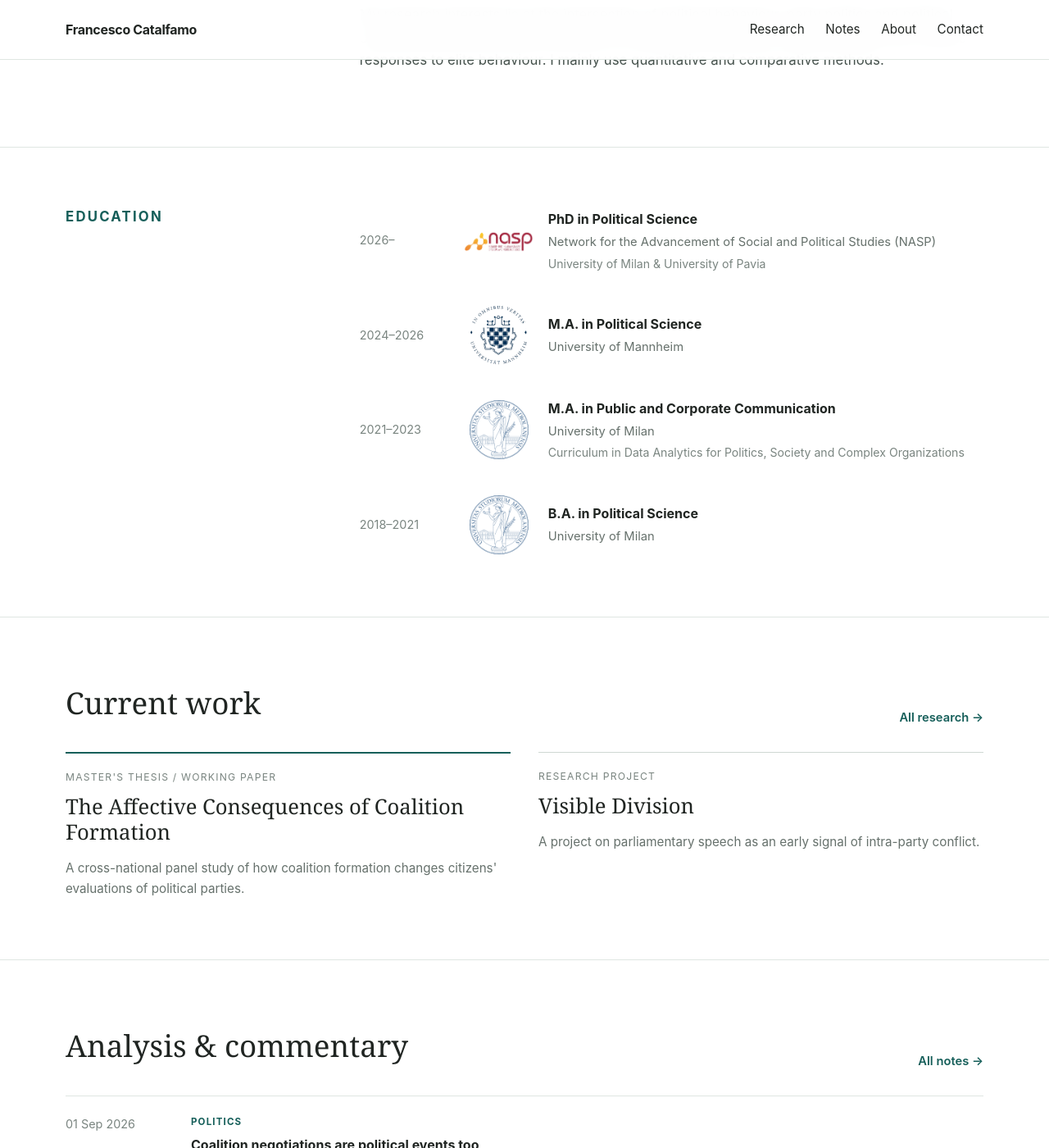
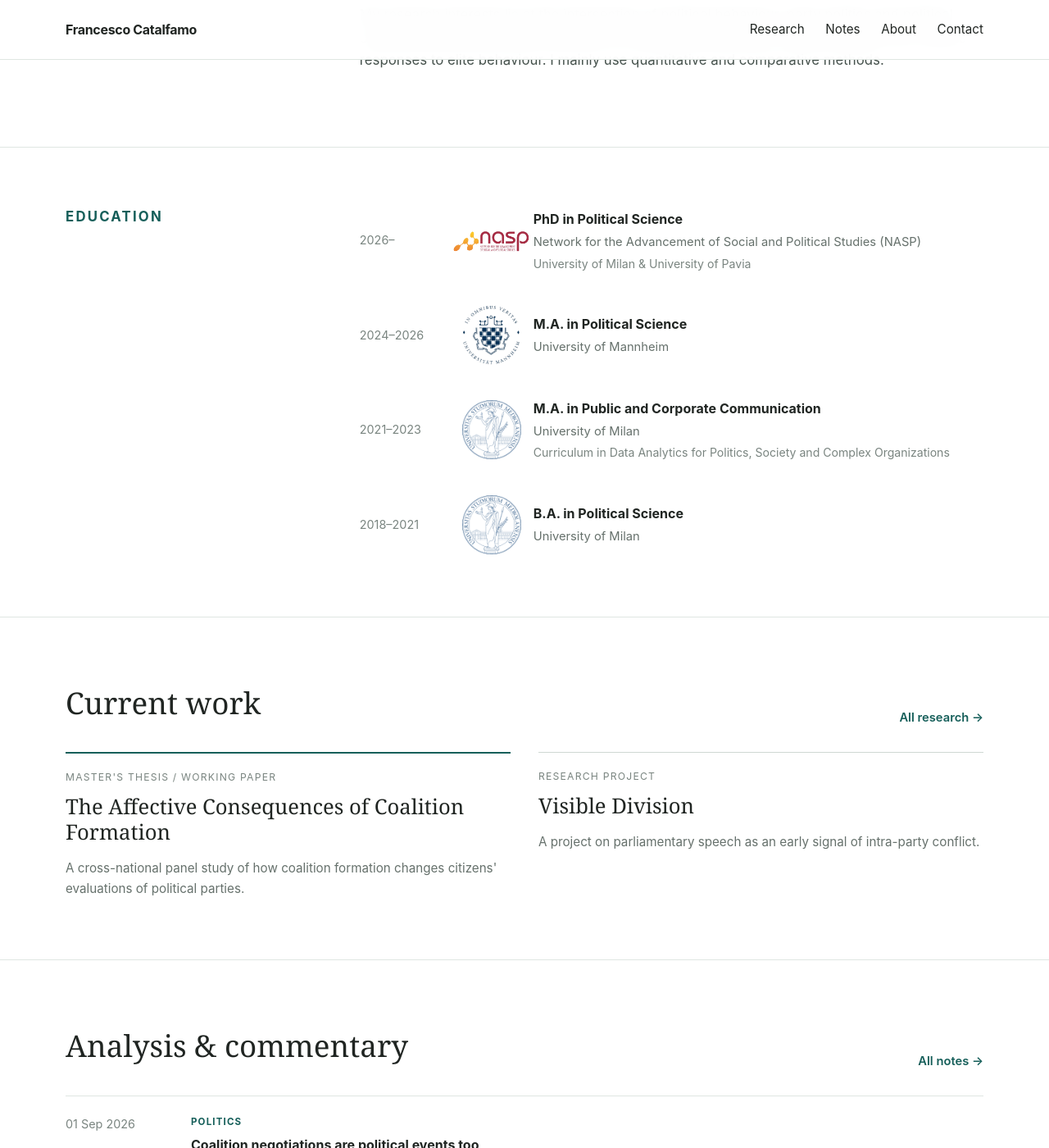
Before and after one commit to FCatalfamo/FCatalfamo.github.io, a Jekyll site: the page built from index.html, in a window 1280 px wide and 1400 px high, scrolled down 853 px. Shown: the whole window at 82% size. Built offline with Jekyll 4.4.1, drawn with Linux system fonts in a browser that asks for light colours.

Commit message:
Update index.html

```diff
--- a/index.html
+++ b/index.html
@@ -22,7 +22,6 @@
 
     <title>Francesco Catalfamo</title>
 
-
     <style>
 
         :root {
@@ -41,16 +40,13 @@
 
         }
 
-
         * {
             box-sizing: border-box;
         }
 
-
         html {
             scroll-behavior: smooth;
         }
-
 
         body {
 
@@ -73,45 +69,35 @@
 
         }
 
-
         a {
             color: inherit;
             text-decoration: none;
         }
 
-
         a:hover {
             color: var(--petrol);
         }
-
 
         img {
             display: block;
             max-width: 100%;
         }
 
-
         .container {
 
             width: min(var(--max-width), 90%);
-
             margin: 0 auto;
 
         }
-
-
 
         /* ======================================
            HEADER
         ====================================== */
 
-
         .site-header {
 
             position: sticky;
-
             top: 0;
-
             z-index: 100;
 
             background: rgba(255, 255, 255, 0.94);
@@ -122,7 +108,6 @@
 
         }
 
-
         .navbar {
 
             min-height: 72px;
@@ -137,16 +122,13 @@
 
         }
 
-
         .site-name {
 
             font-weight: 700;
-
             letter-spacing: -0.02em;
 
         }
 
-
         .nav-links {
 
             display: flex;
@@ -158,20 +140,16 @@
             font-size: 0.95rem;
 
         }
-
-
 
         /* ======================================
            HERO
         ====================================== */
 
-
         .hero {
 
             padding: 100px 0 92px;
 
         }
-
 
         .hero-grid {
 
@@ -187,14 +165,12 @@
 
         }
 
-
         .hero-content {
 
             max-width: 790px;
 
         }
 
-
         .eyebrow {
 
             color: var(--petrol);
@@ -210,7 +186,6 @@
             margin-bottom: 24px;
 
         }
-
 
         .hero h1 {
 
@@ -231,7 +206,6 @@
 
         }
 
-
         .hero-subtitle {
 
             max-width: 730px;
@@ -246,7 +220,6 @@
 
         }
 
-
         .research-interests {
 
             margin-top: 28px;
@@ -261,7 +234,6 @@
 
         }
 
-
         .research-interests span {
 
             color: #9aa39f;
@@ -269,14 +241,11 @@
             margin: 0 7px;
 
         }
-
-
 
         /* ======================================
            PHOTO
         ====================================== */
 
-
         .portrait {
 
             display: flex;
@@ -284,7 +253,6 @@
             justify-content: flex-end;
 
         }
-
 
         .photo-placeholder {
 
@@ -317,13 +285,10 @@
 
         }
 
-
-
         /* ======================================
            GENERAL SECTIONS
         ====================================== */
 
-
         .section {
 
             border-top: 1px solid var(--line);
@@ -332,7 +297,6 @@
 
         }
 
-
         .section-grid {
 
             display: grid;
@@ -343,7 +307,6 @@
 
         }
 
-
         .section-label {
 
             color: var(--petrol);
@@ -360,7 +323,6 @@
 
         }
 
-
         .section-copy {
 
             color: #46524d;
@@ -370,19 +332,15 @@
             max-width: 820px;
 
         }
-
 
         .section-copy p:first-child {
             margin-top: 0;
         }
-
-
 
         /* ======================================
            EDUCATION
         ====================================== */
 
-
         .timeline {
 
             display: grid;
@@ -391,20 +349,18 @@
 
         }
 
-
         .timeline-item {
 
             display: grid;
 
-            grid-template-columns: 110px 88px 1fr;
-
-            gap: 16px;
+            grid-template-columns: 110px 82px 1fr;
+
+            gap: 10px;
 
             align-items: center;
 
         }
 
-
         .timeline-year {
 
             color: #7a8580;
@@ -415,10 +371,9 @@
 
         }
 
-
         .education-logo-wrapper {
 
-            width: 88px;
+            width: 82px;
 
             height: 76px;
 
@@ -430,7 +385,6 @@
 
         }
 
-
         .education-logo {
 
             width: auto;
@@ -441,15 +395,13 @@
 
         }
 
-
         img[alt="NASP logo"] {
 
-            max-width: 88px;
-
-            max-height: 58px;
-
-        }
-
+            max-width: 98px;
+
+            max-height: 60px;
+
+        }
 
         img[alt="University of Mannheim logo"] {
 
@@ -459,7 +411,6 @@
 
         }
 
-
         img[alt="University of Milan logo"] {
 
             max-width: 72px;
@@ -468,14 +419,12 @@
 
         }
 
-
         .timeline-content {
 
             min-width: 0;
 
         }
 
-
         .timeline-title {
 
             font-weight: 700;
@@ -484,7 +433,6 @@
 
         }
 
-
         .timeline-meta {
 
             margin-top: 3px;
@@ -495,7 +443,6 @@
 
         }
 
-
         .timeline-detail {
 
             margin-top: 2px;
@@ -505,14 +452,11 @@
             font-size: 0.88rem;
 
         }
-
-
 
         /* ======================================
            SECTION HEADERS
         ====================================== */
 
-
         .section-heading-row {
 
             display: flex;
@@ -526,7 +470,6 @@
             margin-bottom: 30px;
 
         }
-
 
         .section-heading-row h2 {
 
@@ -543,7 +486,6 @@
 
         }
 
-
         .text-link {
 
             color: var(--petrol);
@@ -554,20 +496,16 @@
 
         }
 
-
         .text-link:hover {
 
             color: var(--petrol-dark);
 
         }
-
-
 
         /* ======================================
            RESEARCH
         ====================================== */
 
-
         .cards {
 
             display: grid;
@@ -578,7 +516,6 @@
 
         }
 
-
         .card {
 
             border-top: 1px solid #cfd8d3;
@@ -587,14 +524,12 @@
 
         }
 
-
         .card.featured {
 
             border-top: 2px solid var(--petrol);
 
         }
 
-
         .card-meta {
 
             color: #7a8580;
@@ -608,7 +543,6 @@
             margin-bottom: 11px;
 
         }
-
 
         .card h3 {
 
@@ -627,7 +561,6 @@
 
         }
 
-
         .card p {
 
             color: var(--muted);
@@ -637,21 +570,17 @@
             margin-bottom: 0;
 
         }
-
-
 
         /* ======================================
            NOTES
         ====================================== */
 
-
         .note-list {
 
             border-top: 1px solid var(--line);
 
         }
 
-
         .note-row {
 
             display: grid;
@@ -666,7 +595,6 @@
 
         }
 
-
         .note-date {
 
             color: #7a8580;
@@ -675,7 +603,6 @@
 
         }
 
-
         .note-category {
 
             color: var(--petrol);
@@ -692,7 +619,6 @@
 
         }
 
-
         .note-title {
 
             font-weight: 700;
@@ -701,14 +627,12 @@
 
         }
 
-
         .note-title a:hover {
 
             color: var(--petrol);
 
         }
 
-
         .note-excerpt {
 
             color: var(--muted);
@@ -721,7 +645,6 @@
 
         }
 
-
         .empty-notes {
 
             padding: 25px 0;
@@ -729,14 +652,11 @@
             color: var(--muted);
 
         }
-
-
 
         /* ======================================
            CV + CONTACT
         ====================================== */
 
-
         .cv-contact {
 
             display: grid;
@@ -746,7 +666,6 @@
             gap: 70px;
 
         }
-
 
         .cv-contact h2 {
 
@@ -763,7 +682,6 @@
 
         }
 
-
         .cv-link {
 
             display: inline-flex;
@@ -786,7 +704,6 @@
 
         }
 
-
         .cv-link:hover {
 
             color: var(--petrol-dark);
@@ -795,7 +712,6 @@
 
         }
 
-
         .social-links {
 
             display: flex;
@@ -808,7 +724,6 @@
 
         }
 
-
         .contact-email {
 
             margin-top: 14px;
@@ -817,20 +732,16 @@
 
         }
 
-
         .contact-more {
 
             margin-top: 16px;
 
         }
-
-
 
         /* ======================================
            FOOTER
         ====================================== */
 
-
         .site-footer {
 
             border-top: 1px solid var(--line);
@@ -843,7 +754,6 @@
 
         }
 
-
         .footer-inner {
 
             display: flex;
@@ -855,14 +765,11 @@
             flex-wrap: wrap;
 
         }
-
-
 
         /* ======================================
            TABLET / MOBILE
         ====================================== */
 
-
         @media (max-width: 780px) {
 
             .navbar {
@@ -873,7 +780,6 @@
 
             }
 
-
             .nav-links {
 
                 gap: 14px;
@@ -882,13 +788,11 @@
 
             }
 
-
             .hero {
 
                 padding: 65px 0 70px;
 
             }
-
 
             .hero-grid,
             .section-grid,
@@ -899,7 +803,6 @@
 
             }
 
-
             .hero-grid,
             .section-grid,
             .cv-contact {
@@ -908,197 +811,167 @@
 
             }
 
-
             .portrait {
 
                 justify-content: flex-start;
 
             }
 
-
             .photo-placeholder {
 
                 max-width: 280px;
 
             }
 
-
             .timeline-item {
 
-                grid-template-columns: 80px 68px 1fr;
+                grid-template-columns: 80px 64px 1fr;
+
+                gap: 10px;
+
+            }
+
+            .education-logo-wrapper {
+
+                width: 64px;
+
+                height: 62px;
+
+            }
+
+            img[alt="NASP logo"] {
+
+                max-width: 76px;
+
+                max-height: 48px;
+
+            }
+
+            img[alt="University of Mannheim logo"] {
+
+                max-width: 58px;
+
+                max-height: 58px;
+
+            }
+
+            img[alt="University of Milan logo"] {
+
+                max-width: 58px;
+
+                max-height: 58px;
+
+            }
+
+            .note-row {
+
+                grid-template-columns: 1fr;
+
+                gap: 6px;
+
+            }
+
+            .section-heading-row {
+
+                align-items: flex-start;
+
+                flex-direction: column;
+
+            }
+
+            .research-interests span {
+
+                margin: 0 4px;
+
+            }
+
+        }
+
+        @media (max-width: 540px) {
+
+            .navbar {
+
+                flex-direction: column;
+
+                gap: 10px;
+
+            }
+
+            .nav-links {
+
+                width: 100%;
+
+                justify-content: space-between;
+
+                flex-wrap: wrap;
+
+            }
+
+            .hero h1 {
+
+                font-size: 3.7rem;
+
+            }
+
+            .timeline-item {
+
+                grid-template-columns: 54px 1fr;
 
                 gap: 14px;
 
             }
 
+            .timeline-year {
+
+                grid-column: 1 / -1;
+
+                margin-bottom: -5px;
+
+            }
 
             .education-logo-wrapper {
 
-                width: 68px;
-
-                height: 62px;
-
-            }
-
+                width: 54px;
+
+                height: 54px;
+
+            }
 
             img[alt="NASP logo"] {
 
-                max-width: 68px;
-
-                max-height: 48px;
-
-            }
-
+                max-width: 64px;
+
+                max-height: 42px;
+
+            }
 
             img[alt="University of Mannheim logo"] {
 
-                max-width: 58px;
-
-                max-height: 58px;
-
-            }
-
+                max-width: 50px;
+
+                max-height: 50px;
+
+            }
 
             img[alt="University of Milan logo"] {
 
-                max-width: 58px;
-
-                max-height: 58px;
-
-            }
-
-
-            .note-row {
-
-                grid-template-columns: 1fr;
-
-                gap: 6px;
-
-            }
-
-
-            .section-heading-row {
-
-                align-items: flex-start;
-
-                flex-direction: column;
-
-            }
-
-
-            .research-interests span {
-
-                margin: 0 4px;
-
-            }
-
-        }
-
-
-
-        @media (max-width: 540px) {
-
-            .navbar {
-
-                flex-direction: column;
-
-                gap: 10px;
-
-            }
-
-
-            .nav-links {
-
-                width: 100%;
-
-                justify-content: space-between;
-
-                flex-wrap: wrap;
-
-            }
-
-
-            .hero h1 {
-
-                font-size: 3.7rem;
-
-            }
-
-
-            .timeline-item {
-
-                grid-template-columns: 54px 1fr;
-
-                gap: 14px;
-
-            }
-
-
-            .timeline-year {
-
-                grid-column: 1 / -1;
-
-                margin-bottom: -5px;
-
-            }
-
-
-            .education-logo-wrapper {
-
-                width: 54px;
-
-                height: 54px;
-
-            }
-
-
-            img[alt="NASP logo"] {
-
-                max-width: 54px;
-
-                max-height: 42px;
-
-            }
-
-
-            img[alt="University of Mannheim logo"] {
-
                 max-width: 50px;
 
                 max-height: 50px;
 
             }
 
-
-            img[alt="University of Milan logo"] {
-
-                max-width: 50px;
-
-                max-height: 50px;
-
-            }
-
-        }
-
+        }
 
     </style>
 
 </head>
 
-
-
 <body>
 
-
-    <!-- ======================================
-         HEADER
-    ====================================== -->
-
-
     <header class="site-header">
 
         <div class="container navbar">
-
 
             <a
                 class="site-name"
@@ -1107,7 +980,6 @@
                 Francesco Catalfamo
             </a>
 
-
             <nav
                 class="nav-links"
                 aria-label="Main navigation"
@@ -1131,41 +1003,31 @@
 
             </nav>
 
-
         </div>
 
     </header>
 
-
-
-
     <main>
-
 
         <!-- ======================================
              HERO
         ====================================== -->
 
-
         <section class="hero">
 
             <div class="container hero-grid">
 
-
                 <div class="hero-content">
-
 
                     <div class="eyebrow">
                         Political Scientist
                     </div>
-
 
                     <h1>
                         Francesco<br>
                         Catalfamo
                     </h1>
 
-
                     <p class="hero-subtitle">
 
                         I am a political scientist interested in
@@ -1178,7 +1040,6 @@
 
                     </p>
 
-
                     <div class="research-interests">
 
                         Political Behaviour
@@ -1197,11 +1058,7 @@
 
                     </div>
 
-
                 </div>
-
-
-
 
                 <div class="portrait">
 
@@ -1211,31 +1068,23 @@
 
                 </div>
 
-
             </div>
 
         </section>
-
-
-
 
         <!-- ======================================
              PROFILE
         ====================================== -->
 
-
         <section class="section">
 
             <div class="container section-grid">
-
 
                 <div class="section-label">
                     Profile
                 </div>
 
-
                 <div class="section-copy">
-
 
                     <p>
 
@@ -1246,7 +1095,6 @@
 
                     </p>
 
-
                     <p>
 
                         My research interests lie at the intersection of
@@ -1258,42 +1106,31 @@
 
                     </p>
 
-
                 </div>
 
-
             </div>
 
         </section>
-
-
-
 
         <!-- ======================================
              EDUCATION
         ====================================== -->
 
-
         <section class="section">
 
             <div class="container section-grid">
-
 
                 <div class="section-label">
                     Education
                 </div>
 
-
                 <div class="timeline">
 
-
                     <div class="timeline-item">
-
 
                         <div class="timeline-year">
                             2026–
                         </div>
-
 
                         <div class="education-logo-wrapper">
 
@@ -1305,40 +1142,29 @@
 
                         </div>
 
-
                         <div class="timeline-content">
-
 
                             <div class="timeline-title">
                                 PhD in Political Science
                             </div>
 
-
                             <div class="timeline-meta">
                                 Network for the Advancement of Social and Political Studies (NASP)
                             </div>
 
-
                             <div class="timeline-detail">
                                 University of Milan &amp; University of Pavia
                             </div>
 
-
                         </div>
 
-
                     </div>
 
-
-
-
                     <div class="timeline-item">
-
 
                         <div class="timeline-year">
                             2024–2026
                         </div>
-
 
                         <div class="education-logo-wrapper">
 
@@ -1350,35 +1176,25 @@
 
                         </div>
 
-
                         <div class="timeline-content">
-
 
                             <div class="timeline-title">
                                 M.A. in Political Science
                             </div>
 
-
                             <div class="timeline-meta">
                                 University of Mannheim
                             </div>
 
-
                         </div>
 
-
                     </div>
 
-
-
-
                     <div class="timeline-item">
-
 
                         <div class="timeline-year">
                             2021–2023
                         </div>
-
 
                         <div class="education-logo-wrapper">
 
@@ -1390,20 +1206,16 @@
 
                         </div>
 
-
                         <div class="timeline-content">
-
 
                             <div class="timeline-title">
                                 M.A. in Public and Corporate Communication
                             </div>
 
-
                             <div class="timeline-meta">
                                 University of Milan
                             </div>
 
-
                             <div class="timeline-detail">
 
                                 Curriculum in Data Analytics for Politics,
@@ -1411,22 +1223,15 @@
 
                             </div>
 
-
                         </div>
 
-
                     </div>
 
-
-
-
                     <div class="timeline-item">
-
 
                         <div class="timeline-year">
                             2018–2021
                         </div>
-
 
                         <div class="education-logo-wrapper">
 
@@ -1438,53 +1243,39 @@
 
                         </div>
 
-
                         <div class="timeline-content">
-
 
                             <div class="timeline-title">
                                 B.A. in Political Science
                             </div>
 
-
                             <div class="timeline-meta">
                                 University of Milan
                             </div>
 
-
                         </div>
 
-
                     </div>
 
-
                 </div>
 
-
             </div>
 
         </section>
-
-
-
 
         <!-- ======================================
              RESEARCH
         ====================================== -->
 
-
         <section class="section">
 
             <div class="container">
 
-
                 <div class="section-heading-row">
-
 
                     <h2>
                         Current work
                     </h2>
-
 
                     <a
                         class="text-link"
@@ -1493,29 +1284,21 @@
                         All research →
                     </a>
 
-
                 </div>
 
-
-
-
                 <div class="cards">
 
-
                     <article class="card featured">
-
 
                         <div class="card-meta">
                             Master's Thesis / Working Paper
                         </div>
-
 
                         <h3>
                             The Affective Consequences
                             of Coalition Formation
                         </h3>
 
-
                         <p>
 
                             A cross-national panel study
@@ -1525,25 +1308,18 @@
 
                         </p>
 
-
                     </article>
 
-
-
-
                     <article class="card">
-
 
                         <div class="card-meta">
                             Research Project
                         </div>
 
-
                         <h3>
                             Visible Division
                         </h3>
 
-
                         <p>
 
                             A project on parliamentary speech
@@ -1551,37 +1327,27 @@
 
                         </p>
 
-
                     </article>
 
-
                 </div>
 
-
             </div>
 
         </section>
-
-
-
 
         <!-- ======================================
              AUTOMATIC LATEST NOTES
         ====================================== -->
 
-
         <section class="section">
 
             <div class="container">
 
-
                 <div class="section-heading-row">
-
 
                     <h2>
                         Analysis &amp; commentary
                     </h2>
-
 
                     <a
                         class="text-link"
@@ -1590,37 +1356,26 @@
                         All notes →
                     </a>
 
-
                 </div>
 
-
-
-
                 <div class="note-list">
 
-
                     {% assign latest_notes = site.notes | sort: "date" | reverse %}
 
-
                     {% if latest_notes.size > 0 %}
 
-
                         {% for note in latest_notes limit:3 %}
 
-
                             <article class="note-row">
 
-
                                 <div class="note-date">
 
                                     {{ note.date | date: "%d %b %Y" }}
 
                                 </div>
 
-
                                 <div>
 
-
                                     {% if note.category %}
 
                                         <div class="note-category">
@@ -1631,20 +1386,16 @@
 
                                     {% endif %}
 
-
                                     <div class="note-title">
 
-
                                         <a href="{{ note.url }}">
 
                                             {{ note.title }}
 
                                         </a>
 
-
                                     </div>
 
-
                                     {% if note.description %}
 
                                         <div class="note-excerpt">
@@ -1655,56 +1406,41 @@
 
                                     {% endif %}
 
-
                                 </div>
 
-
                             </article>
 
-
                         {% endfor %}
 
-
                     {% else %}
 
-
                         <div class="empty-notes">
 
                             No notes published yet.
 
                         </div>
 
-
                     {% endif %}
 
-
                 </div>
 
-
             </div>
 
         </section>
-
-
-
 
         <!-- ======================================
              CV + CONTACT
         ====================================== -->
 
-
         <section class="section">
 
             <div class="container cv-contact">
 
-
                 <div>
-
 
                     <h2>
                         Curriculum Vitae
                     </h2>
-
 
                     <a
                         class="cv-link"
@@ -1715,22 +1451,15 @@
                         View my CV →
                     </a>
 
-
                 </div>
 
-
-
-
                 <div>
-
 
                     <h2>
                         Contact
                     </h2>
 
-
                     <p class="contact-email">
-
 
                         <a
                             href="mailto:francesco.catalfamo01@universitadipavia.it"
@@ -1738,12 +1467,9 @@
                             francesco.catalfamo01@universitadipavia.it
                         </a>
 
-
                     </p>
 
-
                     <div class="social-links">
-
 
                         <a
                             class="text-link"
@@ -1754,7 +1480,6 @@
                             LinkedIn ↗
                         </a>
 
-
                         <a
                             class="text-link"
                             href="#"
@@ -1764,7 +1489,6 @@
                             X ↗
                         </a>
 
-
                         <a
                             class="text-link"
                             href="https://github.com/FCatalfamo"
@@ -1774,12 +1498,9 @@
                             GitHub ↗
                         </a>
 
-
                     </div>
 
-
                     <div class="contact-more">
-
 
                         <a
                             class="text-link"
```
Also changed, not shown: other parts of index.html (+0 -16 lines).
